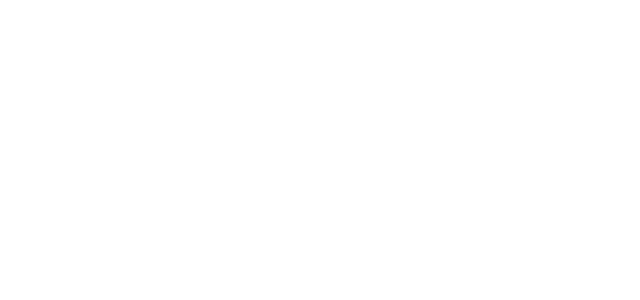
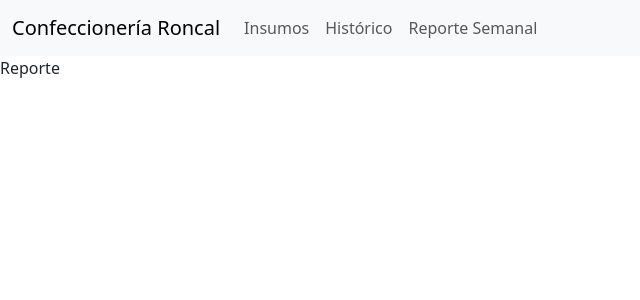
Before and after one commit to aadrian00/proyecto-confeccionaria-roncal, a React (Create React App) app in the folder Frontend/: page /reporte in a window 1280 px wide. Before the commit this address had no page. Shown: the top 300 px of the page, without its empty margins (0-640 px from the left). Built offline with nearby package versions, Linux system fonts and the light colour scheme.

Commit message:
Menú básico

```diff
--- a/Frontend/package.json
+++ b/Frontend/package.json
@@ -9,6 +9,7 @@
     "bootstrap": "^5.3.3",
     "react": "^18.3.1",
     "react-dom": "^18.3.1",
+    "react-router": "^6.28.0",
     "react-router-dom": "^6.27.0",
     "react-scripts": "5.0.1",
     "web-vitals": "^2.1.4"
--- a/Frontend/src/App.js
+++ b/Frontend/src/App.js
@@ -1,14 +1,20 @@
+import 'bootstrap/dist/css/bootstrap.min.css'
+import 'bootstrap/dist/js/bootstrap.bundle.js'
 import React from 'react';
 import { BrowserRouter as Router, Route, Routes } from 'react-router-dom';
+import MainNav from './components/MainNav';
 import Login from './Login/login';
-import Inicio from './Inicio/inicio';
+import Inicio from './Pages/inicio';
+import Reporte from './Pages/Reporte';
 
 function App() {
   return (
     <Router>
+      <MainNav/>
       <Routes>
         <Route path="/" element={<Login />} />
         <Route path="/inicio" element={<Inicio />} />
+        <Route path="/reporte" element={<Reporte />} />
       </Routes>
     </Router>
   );
--- a/Frontend/src/Login/login.js
+++ b/Frontend/src/Login/login.js
@@ -1,6 +1,5 @@
 import React, { useState } from 'react';
 import { useNavigate } from 'react-router-dom';
-import 'bootstrap/dist/css/bootstrap.min.css';
 
 function Login() {
   const [username, setUsername] = useState('');
--- /dev/null
+++ b/Frontend/src/Pages/Reporte.jsx
@@ -0,0 +1,9 @@
+import React from 'react'
+
+function Reporte() {
+  return (
+    <div>Reporte</div>
+  )
+}
+
+export default Reporte
--- /dev/null
+++ b/Frontend/src/components/MainNav.jsx
@@ -0,0 +1,37 @@
+import React from 'react'
+import { Link } from 'react-router-dom'
+
+function MainNav() {
+  const navItems = [
+    { texto: "Insumos", ruta:"/insumos"},
+    { texto: "Histórico", ruta: "/historico"},
+    { texto: "Reporte Semanal", ruta: "/reporte"}
+  ]
+
+  return (
+    <nav className="navbar navbar-expand-lg bg-body-tertiary">
+      <div className="container-fluid">
+        <Link className="navbar-brand" to="/">
+          Confeccionería Roncal
+        </Link>
+        <button className="navbar-toggler" type="button" data-bs-toggle="collapse" data-bs-target="#navbarSupportedContent" aria-controls="navbarSupportedContent" aria-expanded="false" aria-label="Toggle navigation">
+          <span className="navbar-toggler-icon"></span>
+        </button>
+        <div className="collapse navbar-collapse" id="navbarSupportedContent">
+          <ul className="navbar-nav me-auto mb-2 mb-lg-0">
+            {navItems.map((item, index) => (
+              <li key={index} className="nav-item">
+                <Link to={item.ruta} className='nav-link'>
+                  {item.texto}
+                </Link>
+              </li>
+            ))}
+          </ul>
+        </div>
+      </div>
+    </nav>
+
+  )
+}
+
+export default MainNav
```
Also changed, not shown: Frontend/src/Pages/inicio.js (renamed from Frontend/src/Inicio/inicio.js), 1 other file (tests, documents, lock files or other folders).
